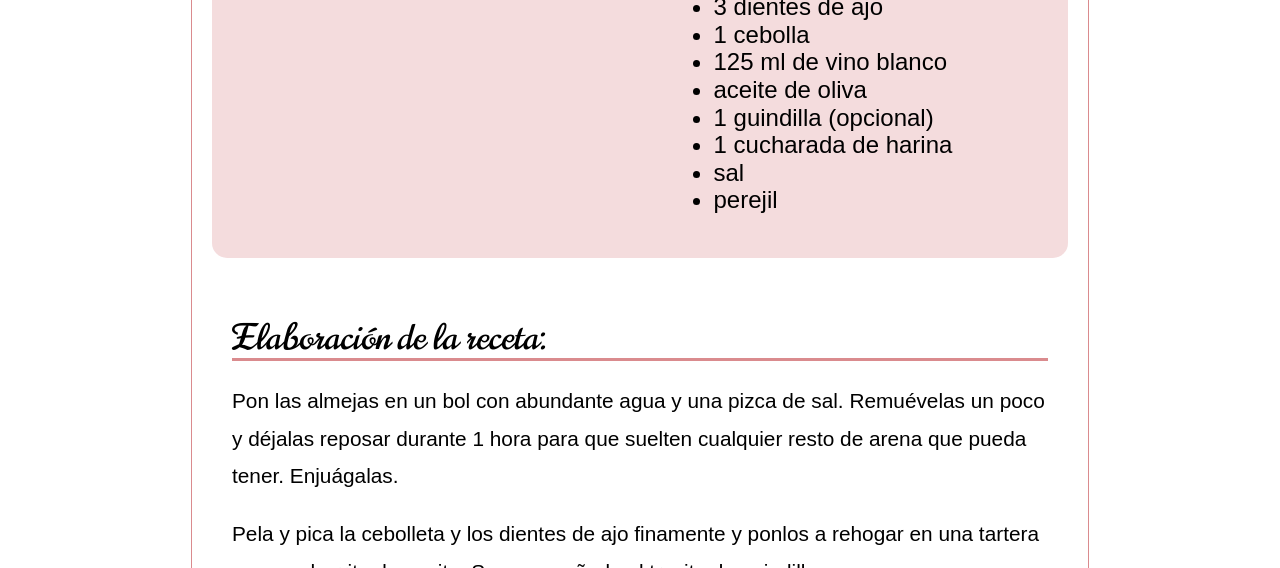
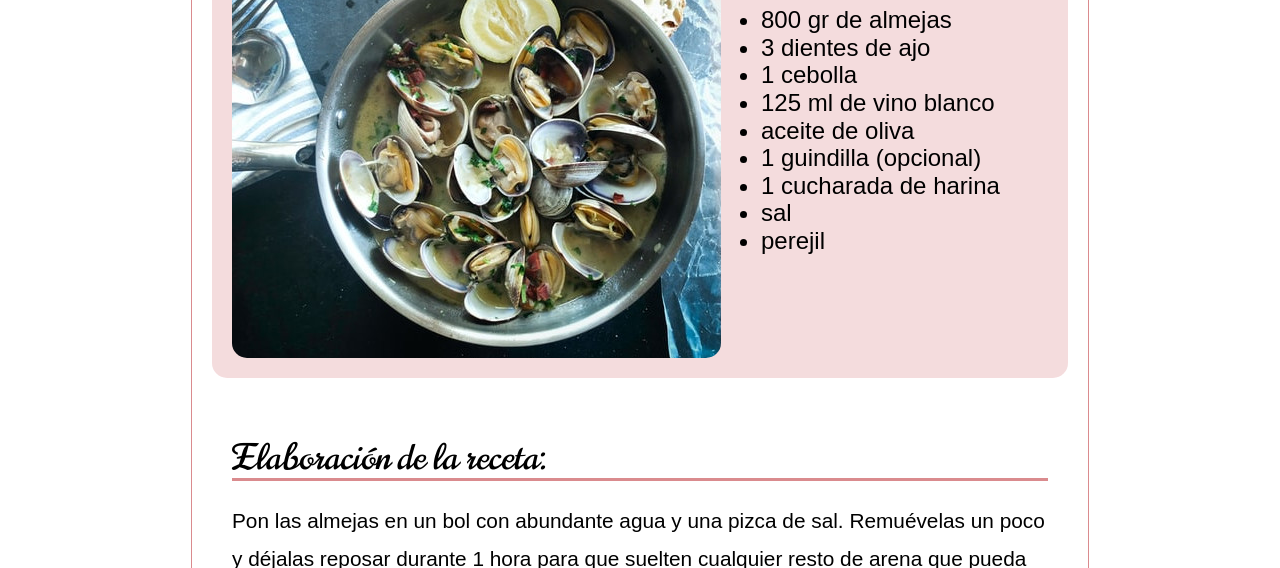
Before and after one commit to s-moreno/salpimienta, a plain HTML site: page receta.html in a window 1280 px wide. Shown: the part 532-1100 px from the top of the page. Drawn offline with Linux system fonts and the light colour scheme; the site is published under a folder, as on GitHub Pages, so addresses that start at the root find nothing.

Commit message:
Update receta.html

```diff
--- a/receta.html
+++ b/receta.html
@@ -37,7 +37,7 @@
     <section class="receta">
       <h1><u>Almejas a la marinera</u></h1>
       <div class="receta-cabecera">
-        <img src="/img/almejas-marinera.jpg" alt="almejas a la marinera">
+        <img src="img/almejas-marinera.jpg" alt="almejas a la marinera">
         <div class="ingredientes">
           <h2>Ingredientes (4 personas):</h2>
           <hr>
```
